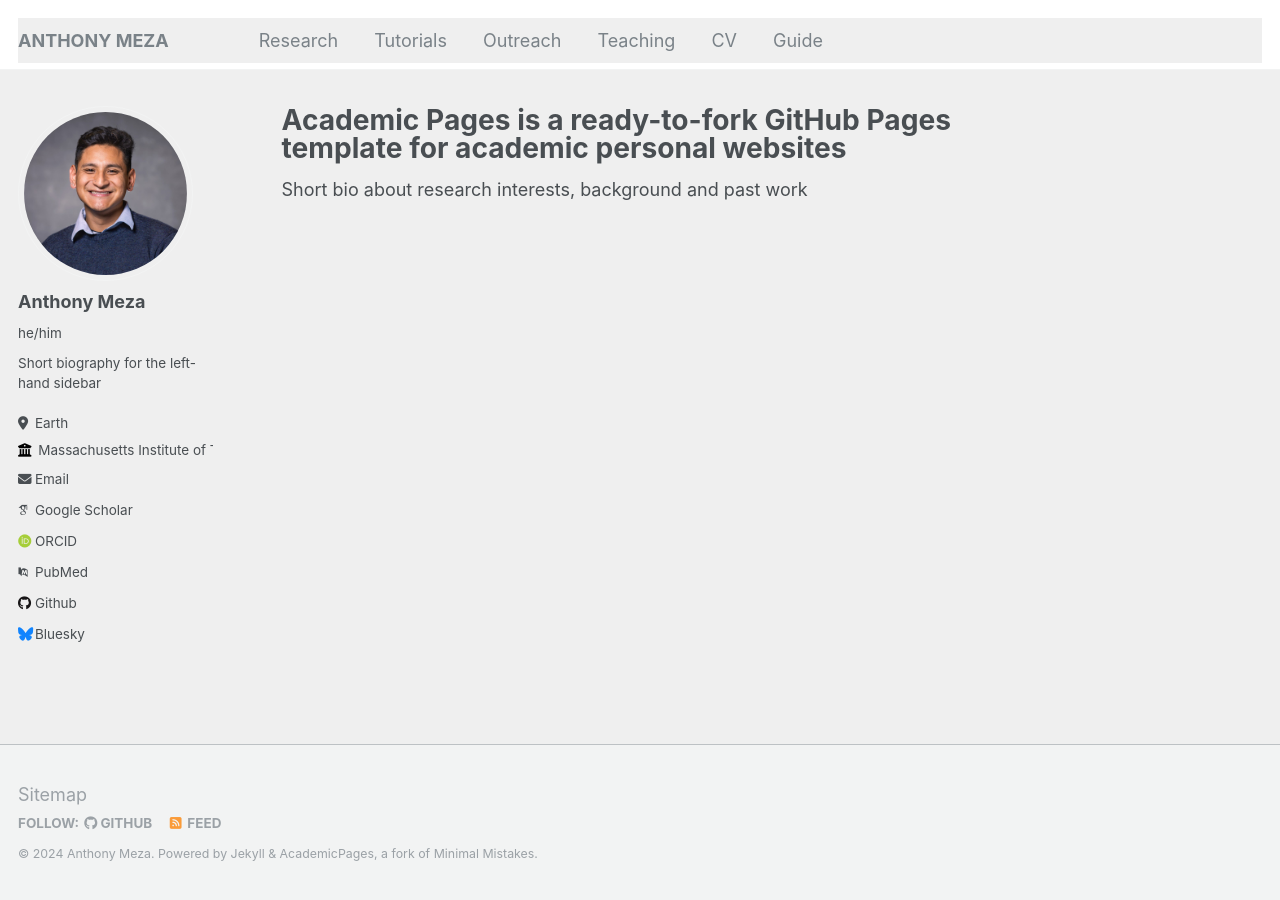
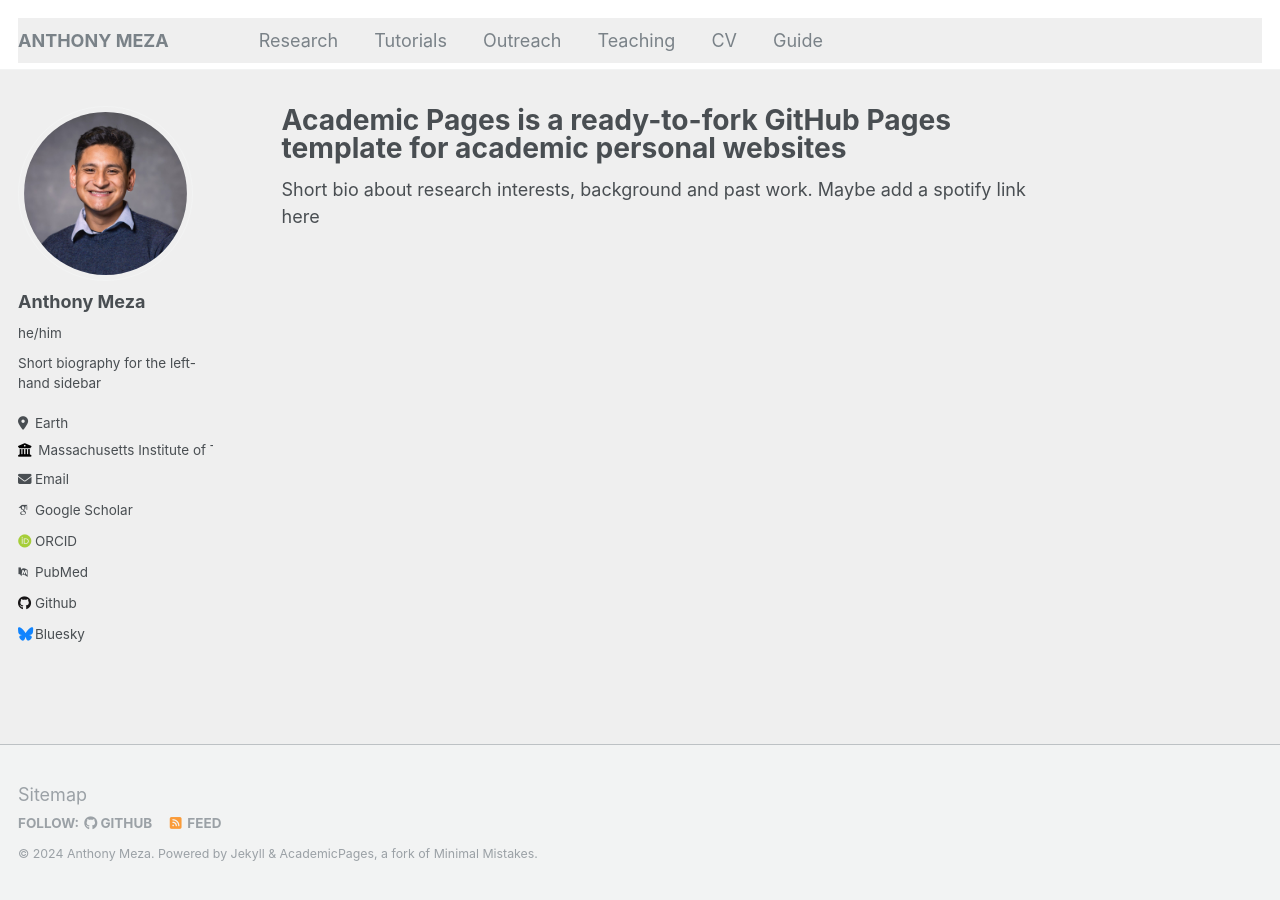
Before and after one commit to anthony-meza/anthony-meza.github.io, a Jekyll site: the page built from _pages/about.md, in a window 1280 px wide. Built offline with Jekyll 4.4.1, drawn with Linux system fonts in a browser that asks for light colours; some web fonts are replaced.

Commit message:
Update about.md

```diff
--- a/_pages/about.md
+++ b/_pages/about.md
@@ -6,4 +6,4 @@ redirect_from:
   - /about/
   - /about.html
 ---
-Short bio about research interests, background and past work
+Short bio about research interests, background and past work. Maybe add a spotify link here
```
